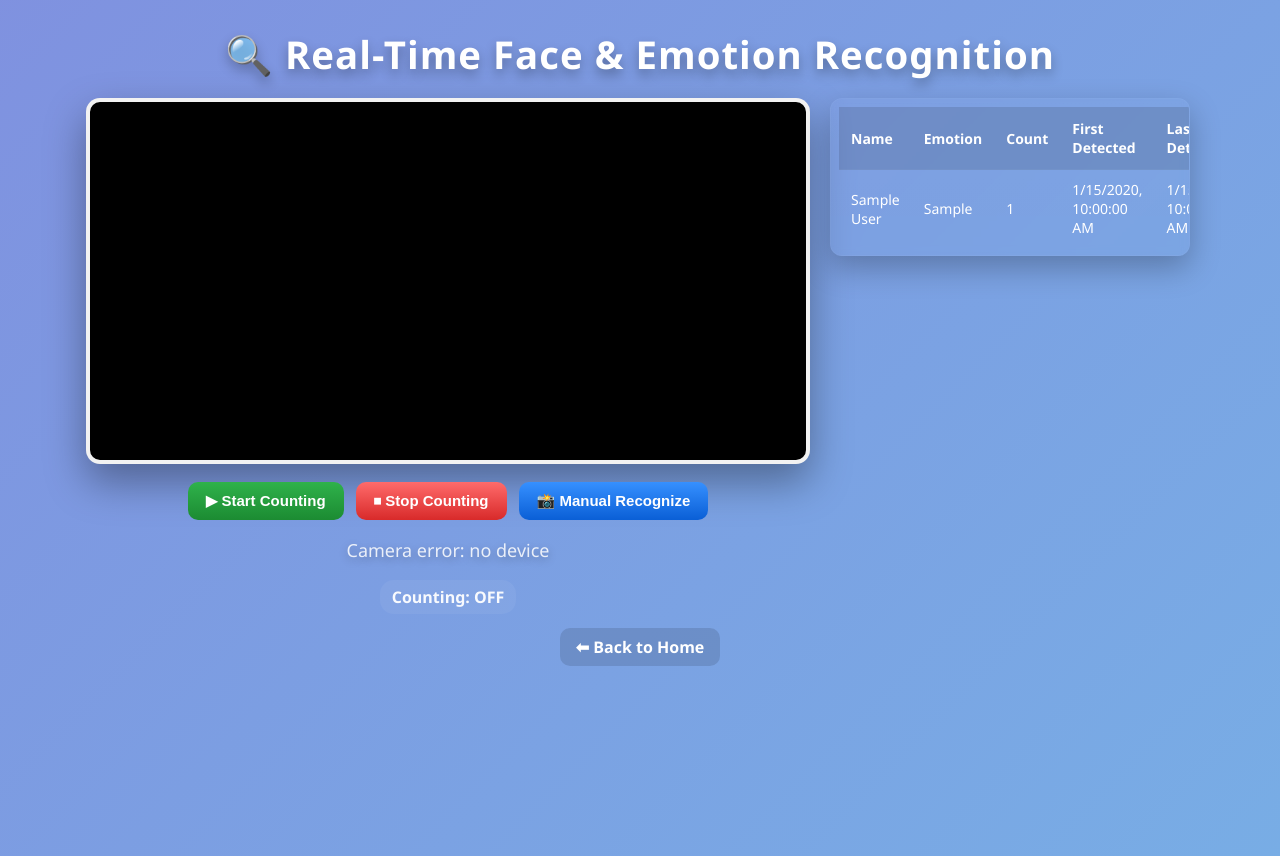
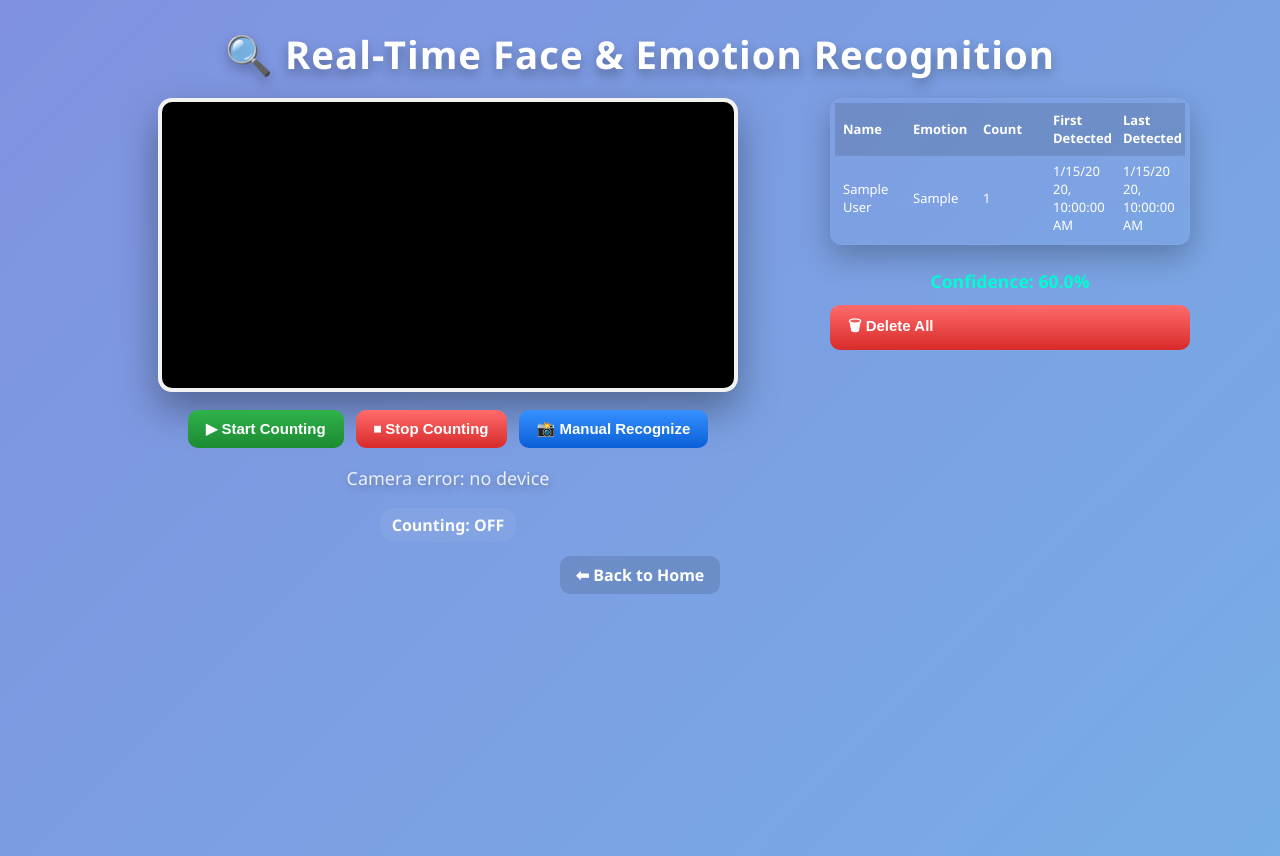
Before and after one commit to nagasrisreya/face_exp_rec, a Django app: page /recognize/ in a window 1280 px wide. Run offline with Django 5.2, Linux system fonts and the light colour scheme; tables that the repository leaves empty hold one stand-in row (values such as "Sample post").

Commit message:
confidance level

```diff
--- a/face_project/templates/recognize.html
+++ b/face_project/templates/recognize.html
@@ -4,7 +4,6 @@
   <meta charset="UTF-8" />
   <title>Real-Time Face & Emotion Recognition</title>
   <style>
-    /* Page */
     :root{
       --accent:#19a6d6;
       --glass: rgba(255,255,255,0.07);
@@ -21,8 +20,6 @@
       background-size: 800% 800%;
       animation: gradientBG 18s ease infinite;
       color: #fff;
-      -webkit-font-smoothing:antialiased;
-      -moz-osx-font-smoothing:grayscale;
       padding: 28px 16px;
     }
     @keyframes gradientBG {
@@ -30,15 +27,12 @@
       50%{background-position:100% 50%}
       100%{background-position:0% 50%}
     }
-
-    /* Title */
     header {
       width:100%;
       display:flex;
       justify-content:center;
       align-items:center;
       margin-bottom: 18px;
-      pointer-events: none;
     }
     h1 {
       margin: 0;
@@ -46,17 +40,13 @@
       text-align:center;
       text-shadow: 0 6px 12px rgba(0,0,0,0.3);
       letter-spacing: 1px;
-      pointer-events: auto;
     }
-
-    /* Main content: left = video area, right = table */
     .main-content {
       display: flex;
       gap: 24px;
       align-items: flex-start;
       width: min(94vw, 1100px);
     }
-
     .left-panel {
       flex: 1 1 60%;
       min-width: 320px;
@@ -65,7 +55,6 @@
       align-items:center;
       gap:12px;
     }
-
     .right-panel {
       flex: 0 0 360px;
       min-width: 260px;
@@ -74,19 +63,15 @@
       gap:12px;
       align-items: stretch;
     }
-
     video{
-      width: 100%;
+      width: 80%;
       height: auto;
       max-height: 540px;
       border-radius: 14px;
       border: 4px solid rgba(255,255,255,0.95);
       box-shadow: 0 18px 40px rgba(0,0,0,0.35);
       background: #000;
-      display:block;
     }
-
-    /* Controls */
     .controls {
       display:flex;
       gap: 12px;
@@ -113,7 +98,6 @@
     .btn.stop  { background: linear-gradient(180deg,#ff6b6b,#d82a2a); }
     .btn.manual{ background: linear-gradient(180deg,#3690ff,#0a5fd6); }
 
-    /* response & indicator */
     #response {
       margin-top:6px;
       min-height:24px;
@@ -121,14 +105,12 @@
       color: var(--muted);
       text-shadow: 0 3px 8px rgba(0,0,0,0.25);
     }
-
     .indicator {
       margin-top:6px;
       padding:6px 12px;
       border-radius: 14px;
       background: rgba(255,255,255,0.08);
       font-weight:700;
-      display:inline-block;
       color:#fff;
       text-align:center;
     }
@@ -141,8 +123,6 @@
       opacity: 0.95;
       box-shadow: none;
     }
-
-    /* Emotion table (right panel) */
     .table-wrap {
       border-radius: 12px;
       overflow: hidden;
@@ -150,30 +130,31 @@
       background: var(--card-bg);
       backdrop-filter: blur(4px);
       border: 1px solid rgba(255,255,255,0.03);
-      padding: 8px;
+      padding: 4px;
+      font-size: 13px;
     }
     table {
-      width:100%;
+      width: 100%;
       border-collapse: collapse;
       color: #fff;
+      table-layout: fixed;
     }
     thead th {
-      text-align:left;
-      font-size:14px;
-      padding:12px 12px;
+      text-align: left;
+      font-size: 13px;
+      padding: 8px 8px;
       background: rgba(0,0,0,0.12);
-      font-weight:700;
+      font-weight: 700;
     }
     tbody td {
-      padding: 10px 12px;
-      font-size:14px;
+      padding: 6px 8px;
+      font-size: 13px;
       border-top: 1px solid rgba(255,255,255,0.03);
+      word-wrap: break-word;
     }
     tbody tr:nth-child(even) {
       background: linear-gradient(90deg, rgba(255,255,255,0.01), rgba(255,255,255,0.00));
     }
-
-    /* Small footer link */
     .bottom {
       margin-top:14px;
     }
@@ -186,15 +167,19 @@
       text-decoration:none;
       font-weight:700;
     }
-
-    /* Responsive: stack on small screens */
+    #confidenceScore {
+      margin-top: 12px;
+      font-size: 1.1rem;
+      font-weight: 600;
+      text-align: center;
+      color: #00ffd5;
+    }
     @media (max-width: 900px) {
       .main-content { flex-direction: column; align-items: center; }
       .right-panel { width: 100%; flex: none; }
       .left-panel { width: 100%; }
       video { max-height: 420px; }
     }
-
     @media (max-width: 480px) {
       h1 { font-size: 1.4rem; }
       .btn { font-size: 13px; padding: 8px 10px; }
@@ -206,7 +191,6 @@
   <header><h1>🔍 Real-Time Face & Emotion Recognition</h1></header>
 
   <div class="main-content" role="main">
-    <!-- LEFT: video + controls -->
     <section class="left-panel" aria-label="camera">
       <video id="video" autoplay muted playsinline></video>
 
@@ -220,7 +204,6 @@
       <div id="countingIndicator" class="indicator off">Counting: <strong id="countText">OFF</strong></div>
     </section>
 
-    <!-- RIGHT: emotion table -->
     <aside class="right-panel" aria-label="emotion counts">
       <div class="table-wrap" aria-live="polite">
         <table id="emotionTable" role="table">
@@ -238,198 +221,178 @@
           </tbody>
         </table>
       </div>
+
+      <!-- 🧠 Confidence Score -->
+      <div id="confidenceScore">Confidence: 0</div>
+
+      <!-- 🗑 Delete All button -->
+      <button class="btn stop" id="deleteBtn">🗑 Delete All</button>
     </aside>
   </div>
 
   <div class="bottom"><a href="/" class="home">⬅ Back to Home</a></div>
 
   <script>
-    /* === JS is unchanged from your previous version except kept inline === */
-    // CSRF helper
     function getCookie(name) {
-      let cookieValue = null;
-      if (document.cookie && document.cookie !== '') {
-        const cookies = document.cookie.split(';');
-        for (let i = 0; i < cookies.length; i++) {
-          const cookie = cookies[i].trim();
-          if (cookie.substring(0, name.length + 1) === (name + '=')) {
-            cookieValue = decodeURIComponent(cookie.substring(name.length + 1));
-            break;
+      let v=null;
+      if (document.cookie && document.cookie!==''){
+        const c=document.cookie.split(';');
+        for (let i=0;i<c.length;i++){
+          const t=c[i].trim();
+          if (t.substring(0,name.length+1)===(name+'=')){
+            v=decodeURIComponent(t.substring(name.length+1));break;
           }
         }
       }
-      return cookieValue;
+      return v;
     }
-    const csrftoken = getCookie('csrftoken');
 
-    // DOM refs
-    const video = document.getElementById('video');
-    const responseEl = document.getElementById('response');
-    const startBtn = document.getElementById('startBtn');
-    const stopBtn  = document.getElementById('stopBtn');
-    const manualBtn = document.getElementById('manualBtn');
-    const countIndicator = document.getElementById('countingIndicator');
-    const countText = document.getElementById('countText');
-    const emotionBody = document.getElementById('emotionBody');
+    const csrftoken=getCookie('csrftoken');
+    const video=document.getElementById('video'),
+          responseEl=document.getElementById('response'),
+          startBtn=document.getElementById('startBtn'),
+          stopBtn=document.getElementById('stopBtn'),
+          manualBtn=document.getElementById('manualBtn'),
+          countIndicator=document.getElementById('countingIndicator'),
+          countText=document.getElementById('countText'),
+          emotionBody=document.getElementById('emotionBody'),
+          deleteBtn=document.getElementById('deleteBtn'),
+          confidenceEl=document.getElementById('confidenceScore');
 
-    let isProcessing = false;
-    let autoInterval = null;
+    let isProcessing=false, autoInterval=null;
 
-    // Start webcam
-    navigator.mediaDevices.getUserMedia({ video: true })
-      .then(stream => { video.srcObject = stream; })
-      .catch(err => {
-        console.error('Camera error:', err);
-        responseEl.textContent = 'Camera error: ' + (err.message || err);
-      });
+    navigator.mediaDevices.getUserMedia({video:true})
+      .then(s=>video.srcObject=s)
+      .catch(e=>{console.error('Camera error:',e);responseEl.textContent='Camera error: '+(e.message||e);});
 
-    // Capture & send a frame to recognition endpoint
-    function captureAndSend() {
-      if (isProcessing || video.videoWidth === 0) return;
-      isProcessing = true;
-
-      const canvas = document.createElement('canvas');
-      canvas.width = 320;
-      canvas.height = 240;
-      const ctx = canvas.getContext('2d');
-      ctx.drawImage(video, 0, 0, canvas.width, canvas.height);
-
-      const imageData = canvas.toDataURL('image/jpeg', 0.6);
-
-      fetch('/recognize_user/', {
-        method: 'POST',
-        credentials: 'same-origin',
-        headers: {
-          'X-CSRFToken': csrftoken,
-          'Content-Type': 'application/x-www-form-urlencoded'
-        },
-        body: `image=${encodeURIComponent(imageData)}`
-      })
-      .then(r => r.json())
-      .then(data => {
-        responseEl.textContent = data.message || 'No face recognized.';
-        isProcessing = false;
-        fetchEmotionStats();
-      })
-      .catch(err => {
-        console.error('Recognition error:', err);
-        responseEl.textContent = '⚠ Error recognizing face.';
-        isProcessing = false;
+    function captureAndSend(){
+      if(isProcessing||video.videoWidth===0)return;
+      isProcessing=true;
+      const c=document.createElement('canvas');
+      c.width=320;c.height=240;
+      const x=c.getContext('2d');
+      x.drawImage(video,0,0,c.width,c.height);
+      const img=c.toDataURL('image/jpeg',0.6);
+      fetch('/recognize_user/',{
+        method:'POST',credentials:'same-origin',
+        headers:{'X-CSRFToken':csrftoken,'Content-Type':'application/x-www-form-urlencoded'},
+        body:`image=${encodeURIComponent(img)}`
+      }).then(r=>r.json()).then(d=>{
+        responseEl.textContent=d.message||'No face recognized.';
+        isProcessing=false;fetchEmotionStats();
+      }).catch(e=>{
+        console.error('Recognition error:',e);
+        responseEl.textContent='⚠ Error recognizing face.';
+        isProcessing=false;
       });
     }
 
-    // Auto recognition runs every 2s (detection independent of counting)
-    function startAutoRecognition() {
-      if (autoInterval) return;
-      autoInterval = setInterval(captureAndSend, 2000);
-    }
-    function stopAutoRecognition() {
-      if (!autoInterval) return;
-      clearInterval(autoInterval);
-      autoInterval = null;
-    }
-    // start auto by default so detection continues
+    function startAutoRecognition(){if(autoInterval)return;autoInterval=setInterval(captureAndSend,2000);}
+    function stopAutoRecognition(){if(!autoInterval)return;clearInterval(autoInterval);autoInterval=null;}
     startAutoRecognition();
 
-    // Counting control: call server endpoints to toggle counting flag
-    function startCounting() {
-      fetch('/start-counting/', {
-        method: 'POST',
-        credentials: 'same-origin',
-        headers: { 'X-CSRFToken': csrftoken }
-      })
-      .then(r => r.json())
-      .then(data => {
-        const on = !!data.counting;
-        countText.textContent = on ? 'ON' : 'OFF';
-        countIndicator.classList.toggle('on', on);
-        countIndicator.classList.toggle('off', !on);
+    function startCounting(){
+      fetch('/start-counting/',{method:'POST',credentials:'same-origin',headers:{'X-CSRFToken':csrftoken}})
+      .then(r=>r.json()).then(d=>{
+        const on=!!d.counting;
+        countText.textContent=on?'ON':'OFF';
+        countIndicator.classList.toggle('on',on);
+        countIndicator.classList.toggle('off',!on);
+        confidenceEl.textContent='Confidence: 0';
+        fetchEmotionStats();
+      });
+    }
+
+    function stopCounting(){
+      fetch('/stop-counting/',{method:'POST',credentials:'same-origin',headers:{'X-CSRFToken':csrftoken}})
+      .then(r=>r.json())
+      .then(d=>{
+        const on=!!d.counting;
+        countText.textContent=on?'ON':'OFF';
+        countIndicator.classList.toggle('on',on);
+        countIndicator.classList.toggle('off',!on);
+        if(d.final_confidence!==undefined){
+          confidenceEl.textContent='Final Confidence: '+d.final_confidence;
+        }
+        fetchEmotionStats();
+      });
+    }
+
+    function fetchCountingStatus(){
+      fetch('/counting-status/',{credentials:'same-origin'})
+      .then(r=>r.json()).then(d=>{
+        const on=!!d.counting;
+        countText.textContent=on?'ON':'OFF';
+        countIndicator.classList.toggle('on',on);
+        countIndicator.classList.toggle('off',!on);
+      });
+    }
+
+    function fetchEmotionStats(){
+      fetch('/emotion-stats/',{credentials:'same-origin'})
+      .then(r=>r.json()).then(rows=>{
+        if(!Array.isArray(rows)||rows.length===0){
+          emotionBody.innerHTML='<tr><td colspan="5" style="color:rgba(255,255,255,0.75);padding:14px 16px">No data yet...</td></tr>';
+        } else {
+          emotionBody.innerHTML=rows.map(row=>{
+            const f=row.first_detected?new Date(row.first_detected).toLocaleString():'-';
+            const l=row.last_detected?new Date(row.last_detected).toLocaleString():'-';
+            return `<tr><td>${escapeHtml(row.name)}</td><td>${escapeHtml(row.emotion)}</td><td>${row.count}</td><td>${f}</td><td>${l}</td></tr>`;
+          }).join('');
+        }
+        updateConfidenceScore(); // 🔥 update confidence dynamically
+      });
+    }
+
+    // === Calculate confidence dynamically from table ===
+    function updateConfidenceScore() {
+      const rows = Array.from(emotionBody.querySelectorAll('tr')).filter(r => r.children.length===5);
+      if(rows.length === 0){ confidenceEl.textContent = 'Confidence: 0'; return; }
+
+      let totalCount = 0, weightedSum = 0;
+      rows.forEach(r=>{
+        const count = parseInt(r.children[2].textContent) || 0;
+        const emotion = r.children[1].textContent.toLowerCase();
+        let weight = 1;
+        switch(emotion){
+          case 'happy': weight = 1; break;
+          case 'neutral': weight = 0.8; break;
+          case 'sad': weight = 0.5; break;
+          case 'angry': weight = 0.3; break;
+          default: weight = 0.6;
+        }
+        weightedSum += count * weight;
+        totalCount += count;
+      });
+      const confidence = totalCount ? ((weightedSum / totalCount) * 100).toFixed(1) : 0;
+      confidenceEl.textContent = 'Confidence: ' + confidence + '%';
+    }
+
+    function escapeHtml(s){if(s==null)return'';return String(s).replace(/&/g,'&amp;').replace(/</g,'&lt;').replace(/>/g,'&gt;').replace(/"/g,'&quot;').replace(/'/g,'&#039;');}
+
+    function deleteAllEmotions(){
+      if(!confirm('Are you sure you want to delete all emotion records?'))return;
+      fetch('/delete-emotions/',{method:'POST',credentials:'same-origin',headers:{'X-CSRFToken':csrftoken}})
+      .then(r=>r.json())
+      .then(d=>{
+        responseEl.textContent=d.message||'All emotion records deleted.';
         fetchEmotionStats();
       })
-      .catch(err => console.error('Start counting error:', err));
+      .catch(e=>{
+        console.error('Error deleting emotions:',e);
+        responseEl.textContent='⚠ Error deleting records.';
+      });
     }
 
-    function stopCounting() {
-      fetch('/stop-counting/', {
-        method: 'POST',
-        credentials: 'same-origin',
-        headers: { 'X-CSRFToken': csrftoken }
-      })
-      .then(r => r.json())
-      .then(data => {
-        const on = !!data.counting;
-        countText.textContent = on ? 'ON' : 'OFF';
-        countIndicator.classList.toggle('on', on);
-        countIndicator.classList.toggle('off', !on);
-        fetchEmotionStats();
-      })
-      .catch(err => console.error('Stop counting error:', err));
-    }
+    startBtn.addEventListener('click',startCounting);
+    stopBtn.addEventListener('click',stopCounting);
+    manualBtn.addEventListener('click',captureAndSend);
+    deleteBtn.addEventListener('click',deleteAllEmotions);
 
-    // Fetch server-side counting status and update indicator
-    function fetchCountingStatus() {
-      fetch('/counting-status/', { credentials: 'same-origin' })
-        .then(r => r.json())
-        .then(data => {
-          const on = !!data.counting;
-          countText.textContent = on ? 'ON' : 'OFF';
-          countIndicator.classList.toggle('on', on);
-          countIndicator.classList.toggle('off', !on);
-        })
-        .catch(err => console.error('Counting status error:', err));
-    }
-
-    // Fetch emotion records and populate table
-    function fetchEmotionStats() {
-      fetch('/emotion-stats/', { credentials: 'same-origin' })
-        .then(r => r.json())
-        .then(rows => {
-          if (!Array.isArray(rows) || rows.length === 0) {
-            emotionBody.innerHTML = '<tr><td colspan="5" style="color:rgba(255,255,255,0.75);padding:14px 16px">No data yet...</td></tr>';
-            return;
-          }
-          emotionBody.innerHTML = rows.map(row => {
-            const firstTime = row.first_detected ? new Date(row.first_detected).toLocaleString() : '-';
-            const lastTime  = row.last_detected  ? new Date(row.last_detected).toLocaleString()  : '-';
-            return `
-              <tr>
-                <td>${escapeHtml(row.name)}</td>
-                <td>${escapeHtml(row.emotion)}</td>
-                <td>${row.count}</td>
-                <td>${firstTime}</td>
-                <td>${lastTime}</td>
-              </tr>
-            `;
-          }).join('');
-        })
-        .catch(err => {
-          console.error('Error fetching emotion stats:', err);
-        });
-    }
-
-    // simple helper to avoid injecting raw html for names/emotions
-    function escapeHtml(str){
-      if (str === null || str === undefined) return '';
-      return String(str)
-        .replace(/&/g, '&amp;')
-        .replace(/</g, '&lt;')
-        .replace(/>/g, '&gt;')
-        .replace(/"/g, '&quot;')
-        .replace(/'/g, '&#039;');
-    }
-
-    // Wire buttons
-    startBtn.addEventListener('click', startCounting);
-    stopBtn.addEventListener('click', stopCounting);
-    manualBtn.addEventListener('click', captureAndSend);
-
-    // initial loads
     fetchCountingStatus();
     fetchEmotionStats();
-
-    // periodic refreshes
-    setInterval(fetchCountingStatus, 4000); // keep indicator in sync
-    setInterval(fetchEmotionStats, 5000);   // update table while app runs
+    setInterval(fetchCountingStatus,4000);
+    setInterval(fetchEmotionStats,5000);
   </script>
 </body>
 </html>
--- a/face_project/users/urls.py
+++ b/face_project/users/urls.py
@@ -14,4 +14,5 @@
     path('start-counting/', views.start_counting, name='start_counting'),
     path('stop-counting/', views.stop_counting, name='stop_counting'),
     path('counting-status/', views.counting_status, name='counting_status'),
+        path('delete-emotions/', views.delete_emotions, name='delete_emotions'),
 ]
--- a/face_project/users/views.py
+++ b/face_project/users/views.py
@@ -10,6 +10,7 @@
 import face_recognition
 import time
 from .models import EmotionRecord  # ensure this model exists
+from django.views.decorators.csrf import csrf_exempt
 
 # ------------------------------------------------------------------
 # Config and Initialization
@@ -65,13 +66,13 @@
 
         if mar > 0.35 and ear > 0.28 and brow_eye_norm > 0.03:
             emotion, conf = "Surprise", 0.95
-        elif corner_up_norm > 0.015 and mar > 0.22:
+        elif ear > 0.07 and mar > 0.2:
             emotion, conf = "Happy", 0.9
         elif brow_eye_norm < 0.01 and ear < 0.16 and mar < 0.18:
             emotion, conf = "Angry", 0.88
         elif brow_eye_norm > 0.05 and ear > 0.50 and mar < 0.25:
             emotion, conf = "Fear", 0.78
-        elif ear < 0.2 and mar < 0.2:
+        elif ear < 0.2 and mar < 0.1:
             emotion, conf = "Sad", 0.85
         elif mouth_width_norm < 0.18 and corner_up_norm > 0.005 and mar < 0.12:
             emotion, conf = "Disgust", 0.70
@@ -187,9 +188,9 @@
 
 def update_confidence_score(emotion, score):
     if emotion in POSITIVE_EMOTIONS:
-        return score + 1
+        return score + 2
     elif emotion in NEGATIVE_EMOTIONS:
-        return score - 1
+        return score - 2
     return score
 
 # ------------------------------------------------------------------
@@ -218,13 +219,20 @@
 def start_counting(request):
     if request.method == "POST":
         request.session['counting_active'] = True
+        request.session['confidence_score'] = 0
         return JsonResponse({"status":"success", "counting": True, "message":"Counting started."})
     return JsonResponse({"status":"error", "message":"Invalid request."}, status=405)
 
 def stop_counting(request):
     if request.method == "POST":
+        final_conf = request.session.get('confidence_score', 0)
         request.session['counting_active'] = False
-        return JsonResponse({"status":"success", "counting": False, "message":"Counting stopped."})
+        return JsonResponse({
+            "status":"success",
+            "counting": False,
+            "message":"Counting stopped.",
+            "final_confidence": final_conf
+        })
     return JsonResponse({"status":"error", "message":"Invalid request."}, status=405)
 
 def counting_status(request):
@@ -236,7 +244,7 @@
 def start_confidence_test(request):
     if request.method == "POST":
         request.session['test_start_time'] = time.time()
-        request.session['confidence_score'] = 50
+        request.session['confidence_score'] = 0
         return JsonResponse({"message":"Test started.","status":"success"})
     return JsonResponse({"message":"Invalid request.","status":"error"}, status=405)
 
@@ -257,7 +265,7 @@
         return JsonResponse({"message":"Invalid image format.","status":"error"})
 
     face_locations, face_regions = detect_faces_mediapipe(frame)
-    score = request.session.get('confidence_score', 50)
+    score = request.session.get('confidence_score', 0)
     name, emotion = "Unknown", "Neutral"
 
     if face_regions:
@@ -358,3 +366,13 @@
         except Exception as e:
             return JsonResponse({"message":f"Error: {e}"})
     return render(request, "recognize.html")
+
+# ------------------------------------------------------------------
+# Delete all emotion records
+# ------------------------------------------------------------------
+@csrf_exempt
+def delete_emotions(request):
+    if request.method == "POST":
+        EmotionRecord.objects.all().delete()
+        return JsonResponse({"message": "All emotion records deleted successfully."})
+    return JsonResponse({"error": "Invalid request method."}, status=405)
```
Also changed, not shown: face_project/db.sqlite3.
